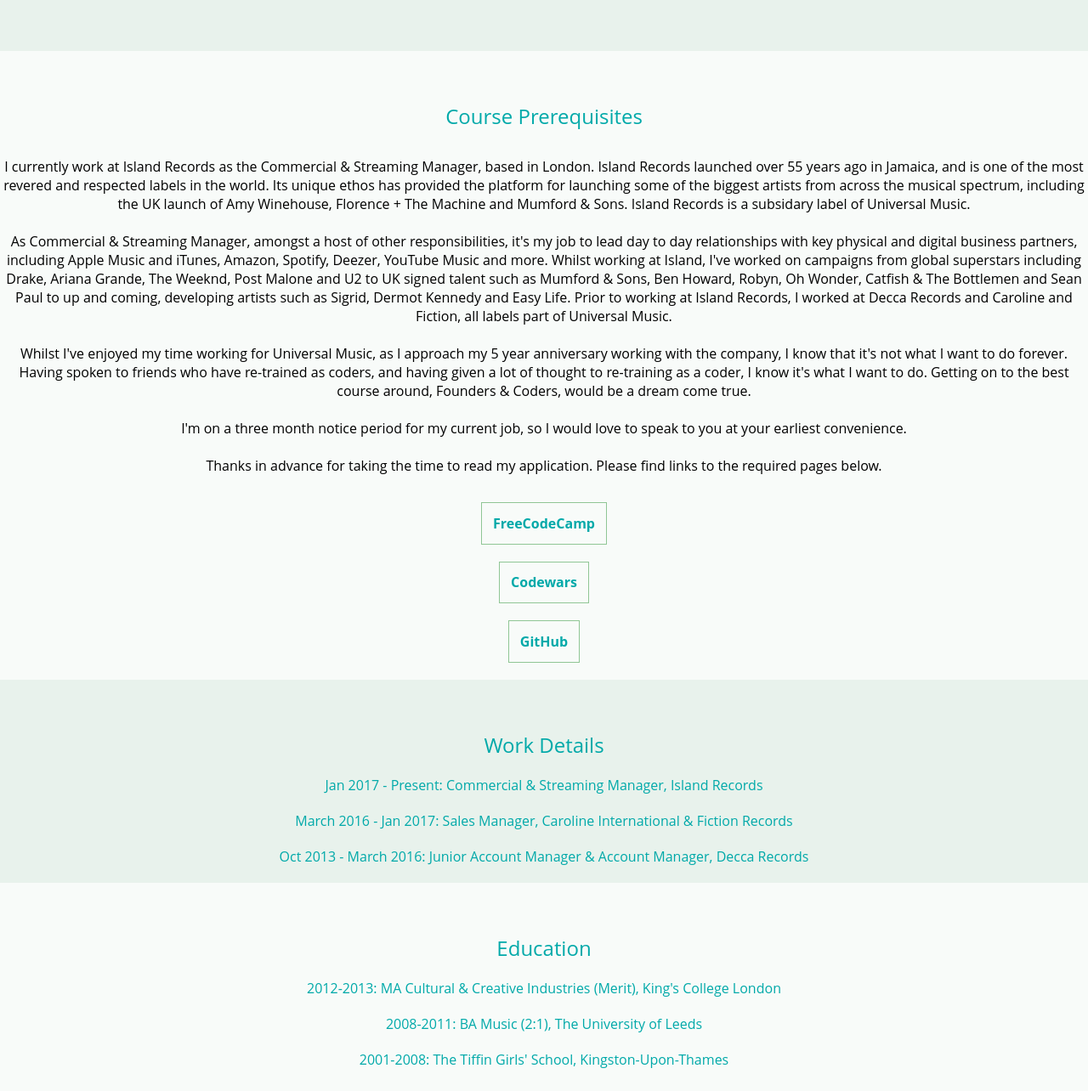
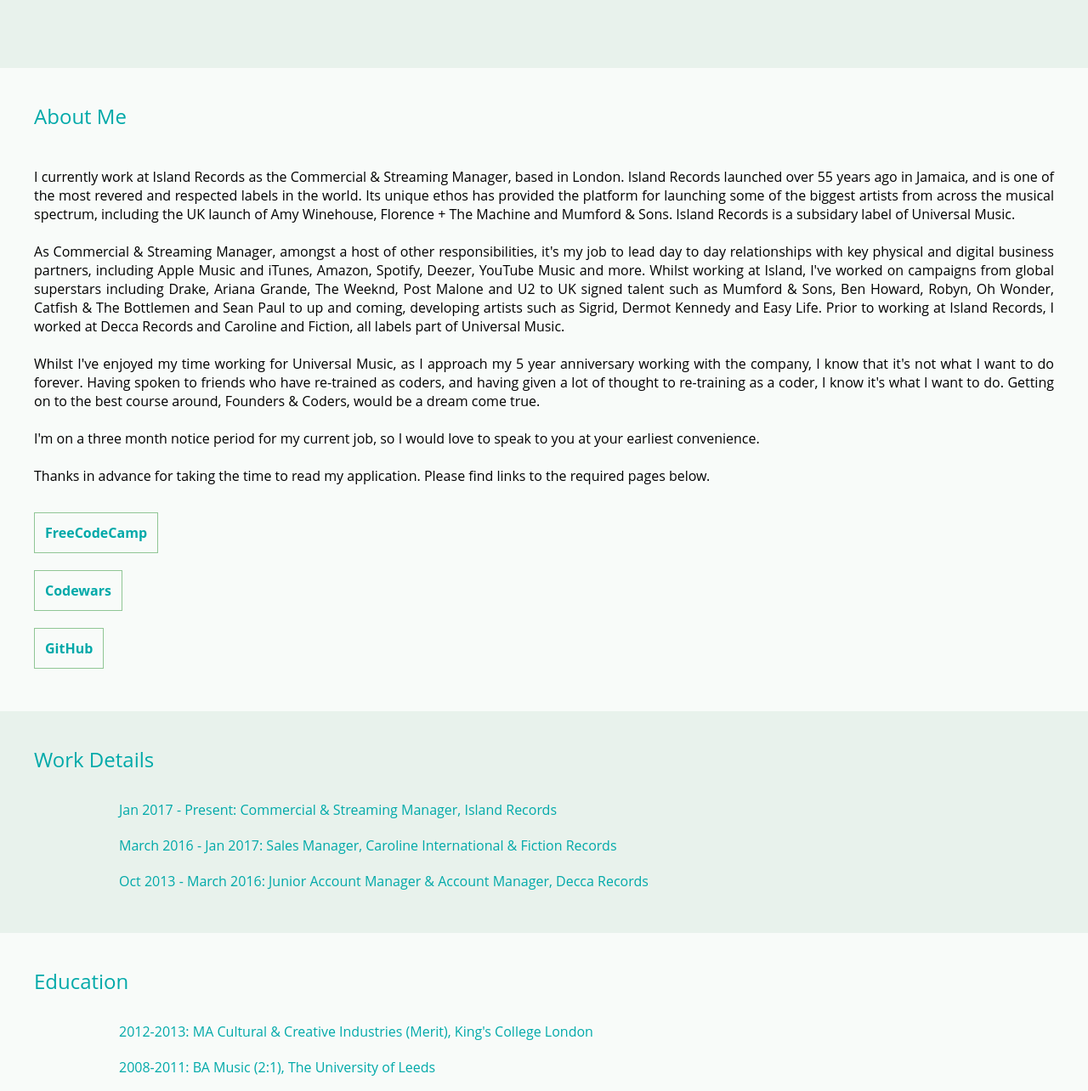
Before and after one commit to emmap2018/eprice, a plain HTML site: page index.html in a window 1280 px wide. Shown: the part 720-2004 px from the top of the page at 85% size. Drawn offline with Linux system fonts and the light colour scheme.

Commit message:
updated css and html

```diff
--- a/index.html
+++ b/index.html
@@ -22,7 +22,8 @@
 
 </div>
   <div id="precourse" class="precourse">
-    <h2 class="precourse-header">Course Prerequisites</h2>
+    <h2 class="precourse-header">About Me</h2>
+    <br>
     <br>
     <p> I currently work at Island Records as the Commercial & Streaming Manager, based in London. Island Records launched over 55 years ago in Jamaica, and is one of the most revered and respected labels in the world. Its unique ethos has provided the platform for launching some of the biggest artists from across the musical spectrum, including the UK launch of Amy Winehouse, Florence + The Machine and Mumford & Sons. Island Records is a subsidary label of Universal Music.
       <br>
@@ -46,13 +47,14 @@ As Commercial & Streaming Manager, amongst a host of other responsibilities, it'
     <a href="https://www.codewars.com/users/emma3333" target="_blank" class="req req link"><div class="req-title">Codewars</div>
     </a>
     <br>
-    <a href="" target="_blank" class="req req link"><div class="req-title">GitHub</div>
+    <a href="https://github.com/emmap2018/eprice" target="_blank" class="req req link"><div class="req-title">GitHub</div>
     </a>
   </div>
 
 
     <div id="cv" class="cv">
     <h2 class="cv-header">Work Details</h2>
+      <br>
       <p class="job">Jan 2017 - Present: Commercial & Streaming Manager, Island Records</p>
       <br>
       <p class="job">March 2016 - Jan 2017: Sales Manager, Caroline International & Fiction Records</p>
@@ -62,6 +64,7 @@ As Commercial & Streaming Manager, amongst a host of other responsibilities, it'
 
     <div id="education" class="education">
     <h2 class="education-header">Education</h2>
+      <br>
       <p class="sch">2012-2013: MA Cultural & Creative Industries (Merit), King's College London</p>
       <br>
       <p class="sch">2008-2011: BA Music (2:1), The University of Leeds</p>
--- a/stylesheet.css
+++ b/stylesheet.css
@@ -15,10 +15,7 @@ body {
   min-height: 55vh;
   padding-top: 45vh;
   letter-spacing: 10px;
-  /*   line-height: 100vh; */
-  /*   width:100%;
-  height:96vh;
-border:solid; */
+
 }
 
 .intro p {
@@ -49,27 +46,24 @@ nav ul li a:hover {
 }
 
 
-    .precourse {
-    padding-top: 30px;
-    padding-bottom: 30px;
-    margin-top: -20px;
-      background-color: #f8fbf9;
+   .precourse {
+   padding: 40px;
+   background-color: #f8fbf9;
+   text-align: justify;
   }
 
   .precourse .precourse-header {
     color: #00a9a9;
     font-weight: normal;
-    margin-top: 30px;
-    margin-bottom: 10px;
   }
 
   .req {
     text-decoration: none;
     color: #00a9a9;
     display: inline-block;
-    margin: 10px 100px;
+    margin: 10px 0px;
     border: 1px solid #90C695;
-      padding: 1%;
+    padding: 1%;
   }
 
 .req-title {
@@ -90,15 +84,12 @@ nav ul li a:hover {
 
 
   .cv {
-  padding-top: 30px;
-  padding-bottom: 30px;
-  margin-top: -20px;
+  padding: 40px;
   background-color: #e8f2ec;
+  text-align: justify;
 }
 
 .cv .cv-header {
-  margin-top: 30px;
-  margin-bottom: 10px;
   color: #00a9a9;
   font-weight: normal;
 }
@@ -110,15 +101,12 @@ nav ul li a:hover {
   margin: 10px 100px;
 }
   .education {
-  padding-top: 30px;
-  padding-bottom: 30px;
-  margin-top: -20px;
+  padding: 40px;
   background-color: #f8fbf9;
+  text-align: justify;
 }
 
 .education .education-header {
-  margin-top: 30px;
-  margin-bottom: 10px;
   color: #00a9a9;
   font-weight: normal;
 }
@@ -131,7 +119,6 @@ nav ul li a:hover {
 }
 
 .contact {
-
   background: #8CCFAA;
   padding-bottom: 160px;
 }
@@ -145,8 +132,7 @@ nav ul li a:hover {
   display: inline-block;
   font-weight: bold;
   margin: 0 35px 45px 35px;
-  list-style-type: none;
-  border: 1px solid #22313F;
+  border: 1px solid #90C695;
   border-radius: 100%;
   width: 100px;
   height: 100px;
```
